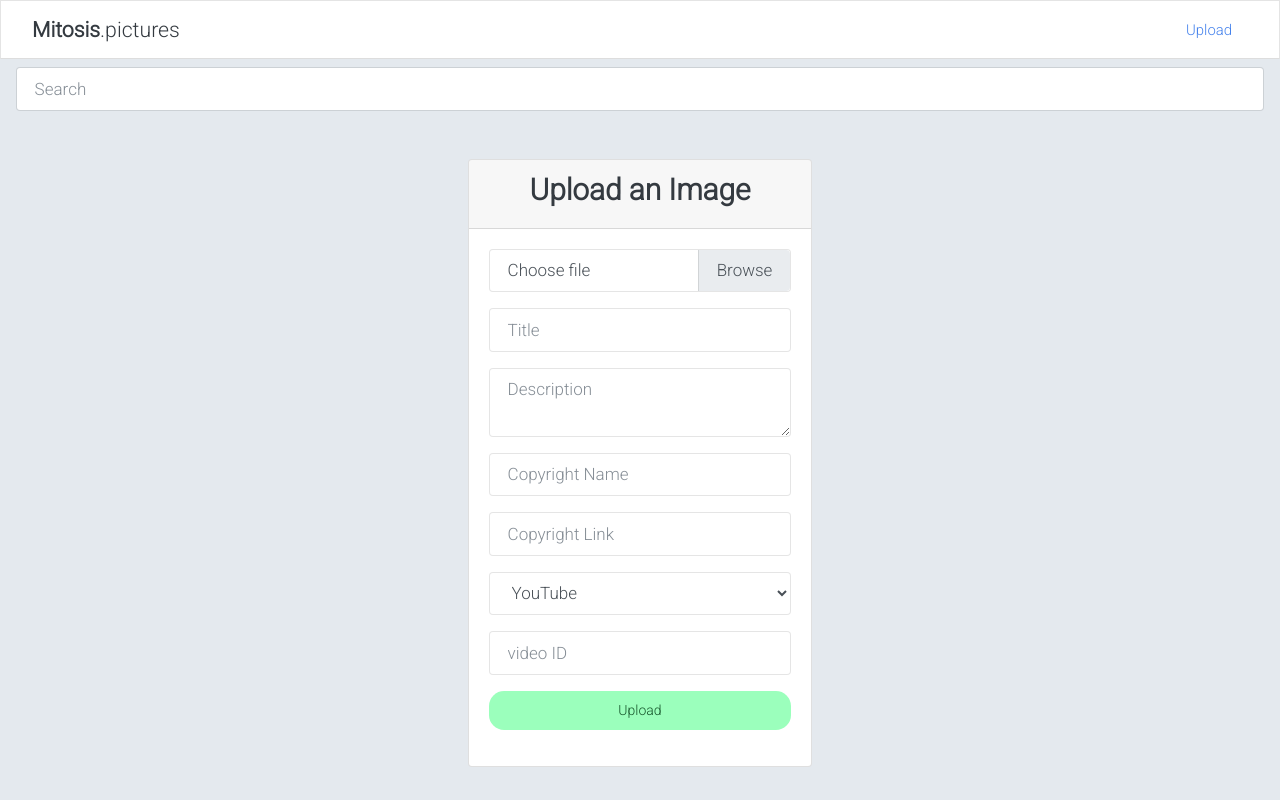
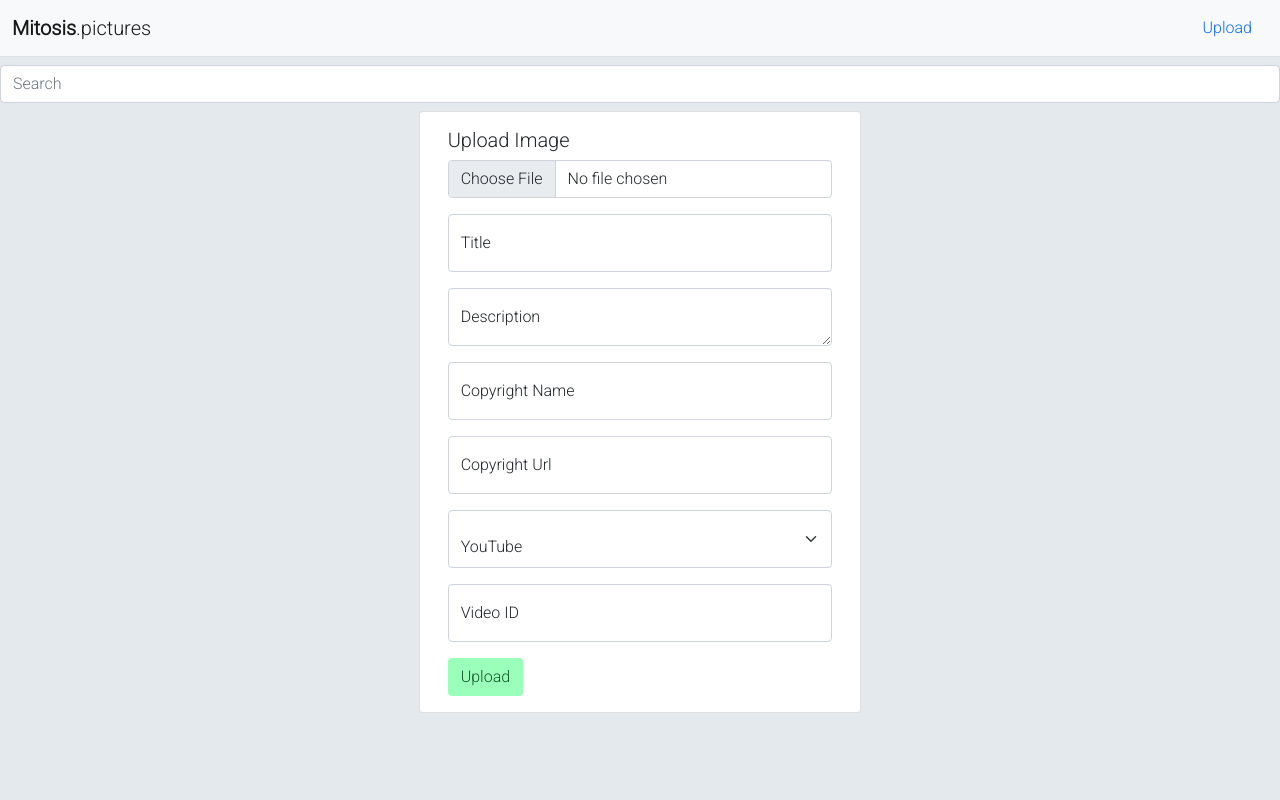
Before and after one commit to adriantintpilver/visual-cancerdb, a Node server app: page /upload in a window 1280 px wide. Run offline with Node 20, Linux system fonts and the light colour scheme; some libraries are stand-ins or nearby versions.

Commit message:
checkpoint

```diff
--- a/src/public/css/main.css
+++ b/src/public/css/main.css
@@ -11,12 +11,30 @@ body {
     -moz-box-shadow: 0px 0px 60px -30px rgba(0,0,0,0.75);
     box-shadow: 0px 0px 60px -30px rgba(0,0,0,0.75);
 }
+.focus-shadow{
+    -webkit-box-shadow: 0px 0px 23px -2px rgba(0,0,0,0.75);
+    -moz-box-shadow: 0px 0px 23px -2px rgba(0,0,0,0.75);
+    box-shadow: 0px 0px 23px -2px rgba(0,0,0,0.75);
+}
+.card:hover .card-img-top{
+    -webkit-box-shadow: 0px 0px 23px -2px rgba(0,0,0,0.75);
+    -moz-box-shadow: 0px 0px 23px -2px rgba(0,0,0,0.75);
+    box-shadow: 0px 0px 23px -2px rgba(0,0,0,0.75);
+}
 .search-row{
     width: 100%;
 }
 .border-25{
     border-radius: 25px;
 }
+.image-title-link{
+    color: black;
+}
+a:link { text-decoration: none !important; }
+a:visited { text-decoration: none !important; }
+a:hover { text-decoration: none !important; }
+a:active { text-decoration: none !important; }
+
 #image-card-prototype{
     display: none;
 }
--- a/src/routes/index.js
+++ b/src/routes/index.js
@@ -17,6 +17,11 @@ router.get('/images', async (req, res) => {
     }
     const images = await Image.find(query).skip(req.query.page*pageSize).limit(pageSize);
     res.json(images);
+});
+
+router.get('/detail', async (req, res) => {
+    const image = await Image.findById(req.query.id);
+    res.json(image);
 });
 
 router.get('/', async (req, res) => {
@@ -47,9 +52,8 @@ router.post('/upload', async (req, res) => {
 
 router.get('/image/:id', async (req, res) => {
     const { id } = req.params;
-    const find = "";
     const image = await Image.findById(id);
-    res.render('profile', { image, find });
+    res.render('profile', { image,id});
 });
 
 router.get('/image/:id/delete/ok', async (req, res) => {
--- a/src/views/partials/head.ejs
+++ b/src/views/partials/head.ejs
@@ -1,7 +1,8 @@
 <!-- BOOTSTRAP 4 -->
 <!-- <link rel="stylesheet" href="https://stackpath.bootstrapcdn.com/bootstrap/4.2.1/css/bootstrap.min.css" integrity="sha384-GJzZqFGwb1QTTN6wy59ffF1BuGJpLSa9DkKMp0DgiMDm4iYMj70gZWKYbI706tWS" crossorigin="anonymous"> -->
 <!-- LITER THEME -->
-<link rel="stylesheet" href="https://bootswatch.com/4/litera/bootstrap.min.css">
+<link href="https://cdn.jsdelivr.net/npm/bootstrap@5.0.2/dist/css/bootstrap.min.css" rel="stylesheet" integrity="sha384-EVSTQN3/azprG1Anm3QDgpJLIm9Nao0Yz1ztcQTwFspd3yD65VohhpuuCOmLASjC" crossorigin="anonymous">
+<script src="https://cdn.jsdelivr.net/npm/bootstrap@5.0.2/dist/js/bootstrap.bundle.min.js" integrity="sha384-MrcW6ZMFYlzcLA8Nl+NtUVF0sA7MsXsP1UyJoMp4YLEuNSfAP+JcXn/tWtIaxVXM" crossorigin="anonymous"></script>
 <!-- <link rel="stylesheet" href="https://use.fontawesome.com/releases/v5.6.3/css/all.css" integrity="sha384-UHRtZLI+pbxtHCWp1t77Bi1L4ZtiqrqD80Kn4Z8NTSRyMA2Fd33n5dQ8lWUE00s/" crossorigin="anonymous"> -->
 
 
--- a/src/views/profile.ejs
+++ b/src/views/profile.ejs
@@ -29,8 +29,6 @@
                             <% } %>
                         <% }  %>
                         <a class="image-copyright" href="<%= image.copyright_link %>" target="_blank"><%= image.copyright_name %></a>
-                        <hr class="hr" />
-                        <a href="/" class="btn btn-primary">Back</a>
                     </div>
                 </div>
             </div>
--- a/src/views/upload.ejs
+++ b/src/views/upload.ejs
@@ -13,53 +13,57 @@
 
     <%- include("partials/navigation") %>
 
-    <div class="container p-4">
-        <div class="row">
-            <div class="col-md-4 offset-md-4">
+    <div class="container-fluid d-flex justify-content-center">
+        <div class="col-12 col-sm-8 col-md-6 col-lg-5 col-xl-4">
+                <div class="row">
                 <div class="card">
-                    <div class="card-header text-center">
-                        <h3>Upload an Image</h3>
-                    </div>
                     <div class="card-body">
+                        <h5 class="card-title">Upload Image</h5>
                         <form action="/upload" method="post" enctype="multipart/form-data">
-                            <div class="input-group mb-3">
-                                <div class="custom-file">
-                                    <input type="file" name="image" class="custom-file-input" id="inputGroupFile02">
-                                    <label class="custom-file-label" for="inputGroupFile02" aria-describedby="inputGroupFileAddon02">Choose file</label>
-                                </div>
+                            <div class="mb-3">
+                                <input type="file" name="image" class="form-control" >
                             </div>
-                            <div class="form-group">
-                                <input type="text" name="title" placeholder="Title" class="form-control">
+
+                            <div class="form-floating mb-3">
+                                <input class="form-control" id="floatingTitle" type="text" name="title" placeholder="Title" class="form-control">
+                                <label for="floatingTitle">Title</label>
                             </div>
-                            <div class="form-group">
-                                <textarea name="description" placeholder="Description" class="form-control"></textarea>
+
+                            <div class="form-floating mb-3">
+                                <textarea class="form-control" id="floatingDescription" type="text" name="description" placeholder="description" class="form-control"></textarea>
+                                <label for="floatingDescription">Description</label>
                             </div>
-                            <div class="form-group">
-                                <input type="text" name="copyright_name" placeholder="Copyright Name" class="form-control">
+
+                            <div class="form-floating mb-3">
+                                <input class="form-control" id="floatingCname" type="text" name="copyright_name" placeholder="Copyright Name" class="form-control">
+                                <label for="floatingCname">Copyright Name</label>
                             </div>
-                            <div class="form-group">
-                                <input type="text" name="copyright_link" placeholder="Copyright Link" class="form-control">
+                            <div class="form-floating mb-3">
+                                <input class="form-control" id="floatingClink" type="text" name="copyright_link" placeholder="Copyright Url" class="form-control">
+                                <label for="floatingClink">Copyright Url</label>
                             </div>
-                            <div class="form-group">
-                                <select name="video_type" class="form-control">
+
+                            <div class="form-floating mb-3">
+                                <select name="video_type" class="form-select">
                                     <option value="1">YouTube</option>
                                     <option value="2">Vimeo</option>
                                 </select>
                             </div>
-                            <div class="form-group">
-                                <input type="text" name="video_id" placeholder="video ID" class="form-control">
+
+                            <div class="form-floating mb-3">
+                                <input class="form-control" id="floatingVideoId" type="text" name="video_id" placeholder="Video ID Url" class="form-control">
+                                <label for="floatingVideoId">Video ID</label>
                             </div>
-                            <div class="form-group">
-                                <button class="btn light-green btn-block">
-                                    Upload
-                                </button>
-                            </div>
+
+                            <button class="btn light-green btn-block">
+                                Upload
+                            </button>
                         </form>
                     </div>
                 </div>
             </div>
-        </div>
 
+            </div>
     </div>
 
 </body>
```
Also changed, not shown: src/public/js/pagination.js (+46 -3 lines), src/views/detail_modal.ejs (added, +22 -0 lines), src/views/index.ejs (+7 -1 lines).
